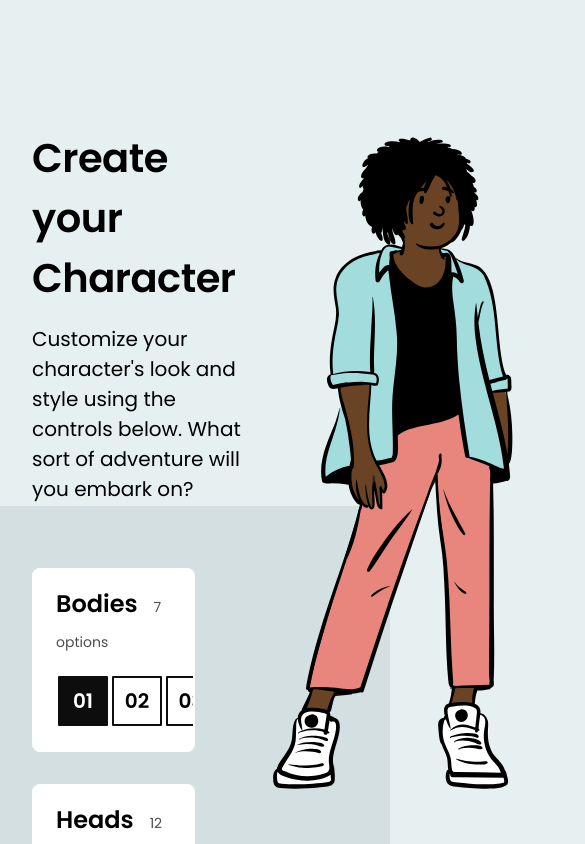
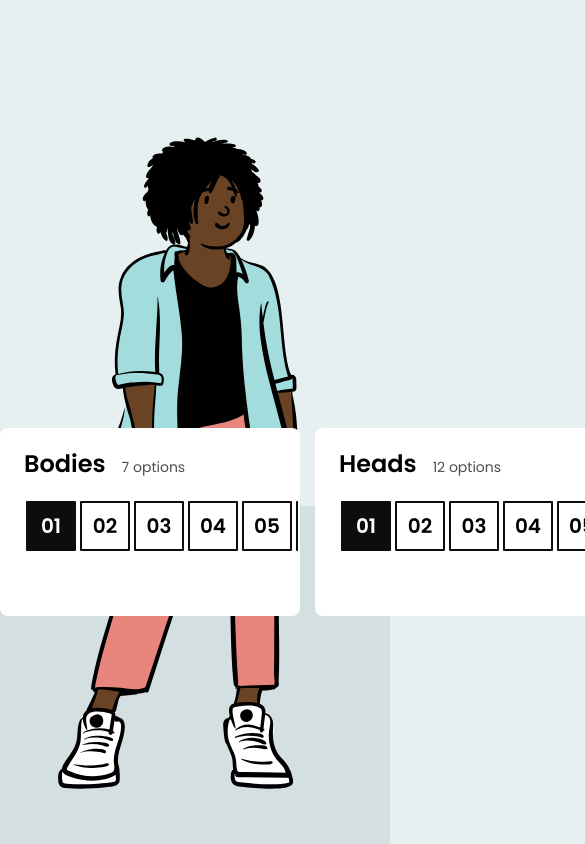
Before and after one commit to liavitski/css-for-js, a React (Create React App) app in the folder character-creator/: page / in a window 390 px wide. Shown: the top 844 px of the page, 585 px wide, since content can reach past the window. Built offline with nearby package versions, Linux system fonts and the light colour scheme.

Commit message:
changes added

```diff
--- a/character-creator/src/components/CharacterEditor/CharacterEditor.js
+++ b/character-creator/src/components/CharacterEditor/CharacterEditor.js
@@ -39,6 +39,8 @@ function App() {
             controls below. What sort of adventure will you embark on?{' '}
           </p>
         </header>
+
+
         <div className={styles.controlColumn}>
           <ControlPane
             title="Bodies"
--- a/character-creator/src/components/CharacterEditor/CharacterEditor.module.css
+++ b/character-creator/src/components/CharacterEditor/CharacterEditor.module.css
@@ -45,5 +45,24 @@
   height: 40%;
   width: 100%;
   bottom: 0;
-  right:0;
+  right: 0;
 }
+
+@media (max-width: 400px) {
+  .header {
+    display: none;
+  }
+  .characterWrapper {
+    left: 10%;
+  }
+  .controlColumn {
+    display: flex;
+    gap: 15px;
+  }
+  .maxWidthWrapper {
+    z-index: 1;
+    top: 300px;
+    padding: 0;
+
+  }
+}
--- a/character-creator/src/components/ControlPane/ControlPane.module.css
+++ b/character-creator/src/components/ControlPane/ControlPane.module.css
@@ -16,7 +16,6 @@
   margin: 0;
   /* Optical centering */
   margin-bottom: -4px;
-
 }
 
 .metadata {
@@ -25,3 +24,9 @@
   font-weight: 400;
   color: hsl(0deg, 0%, 30%);
 }
+
+@media (max-width: 400px) {
+  .controlPane {
+    width: 300px;
+  }
+}
--- a/character-creator/src/components/Footer/Footer.module.css
+++ b/character-creator/src/components/Footer/Footer.module.css
@@ -9,3 +9,9 @@
 a {
   color: white;
 }
+
+@media (max-width: 400px) {
+  .footer {
+    display: none;
+  }
+}
```
